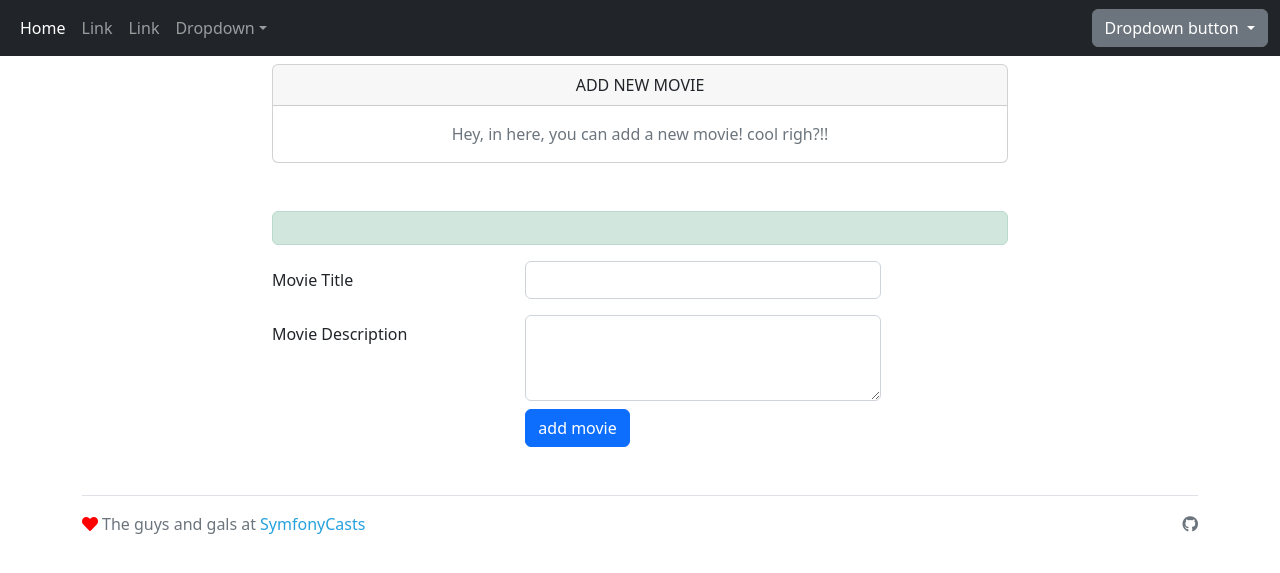
After one commit to atr0x23/moviesSymfony, a Symfony app: template templates/create_movie/index.html.twig in a window 1280 px wide. The commit adds this page. Shown: the top 573 px of the page. Run offline with Twig, Linux system fonts and the light colour scheme; the template is opened without the code that fills it, so the values that code supplies are empty; some libraries are stand-ins or nearby versions.

```diff
--- a/templates/base.html.twig
+++ b/templates/base.html.twig
@@ -30,7 +30,7 @@
         <div class="container-fluid">
             <ul class="navbar-nav">
                 <li class="nav-item">
-                    <a class="nav-link active" href="#">Active</a>
+                    <a class="nav-link active" href="{{ path('app_index') }}">Home</a>
                 </li>
                 <li class="nav-item">
                     <a class="nav-link" href="#">Link</a>
--- /dev/null
+++ b/templates/create_movie/index.html.twig
@@ -0,0 +1,59 @@
+{% extends 'base.html.twig' %}
+
+{% block title %}Hello CreateMovieController!{% endblock %}
+
+{% block body %}
+    <div class="container">
+        <div class="row justify-content-center">
+            <div class="col-md-8">
+                <div class="card mt-2 mb-5">
+                    <div class="card-header text-center">ADD NEW MOVIE</div>
+                    <div class="card-body text-center text-muted">
+{#                        <div class="alert alert-success" role="alert">#}
+{#                        </div>#}
+
+                        Hey, in here, you can add a new movie! cool righ?!!
+                    </div>
+                </div>
+
+
+                <div class="alert alert-success" role="alert">
+                </div>
+
+
+                <div class="card-body">
+                    <form method="" action="#">
+
+                        <div class="form-group row mb-3">
+                            <label for="title" class="col-md-4 col-form-label text-md-right">Movie Title</label>
+                            <div class="col-md-6">
+                                <input id="title" type="text" class="form-control" name="title" required>
+                                <input id="" type="hidden" class="form-control" name="" value="">
+                            </div>
+                        </div>
+
+                        <div class="form-group row mb-2">
+                            <label for="name" class="col-md-4 col-form-label text-md-right">Movie Description</label>
+                            <div class="col-md-6">
+                                <textarea id="description" class="form-control" name="description" rows="3" required></textarea>
+                                <span class="invalid-feedback" role="alert">
+                                    <strong>message</strong>
+                                </span>
+                            </div>
+                        </div>
+
+                        <div class="form-group row mb-0">
+                            <div class="col-md-6 offset-md-4">
+                                <button type="submit" class="btn btn-primary">
+                                    add movie
+                                </button>
+                            </div>
+                        </div>
+
+                    </form>
+                </div>
+
+            </div>
+        </div>
+    </div>
+{% endblock %}
```
Also changed, not shown: src/Controller/CreateMovieController.php (added, +36 -0 lines), src/Controller/MoviesController.php (+7 -2 lines), templates/list/movies.html.twig (+11 -12 lines).
